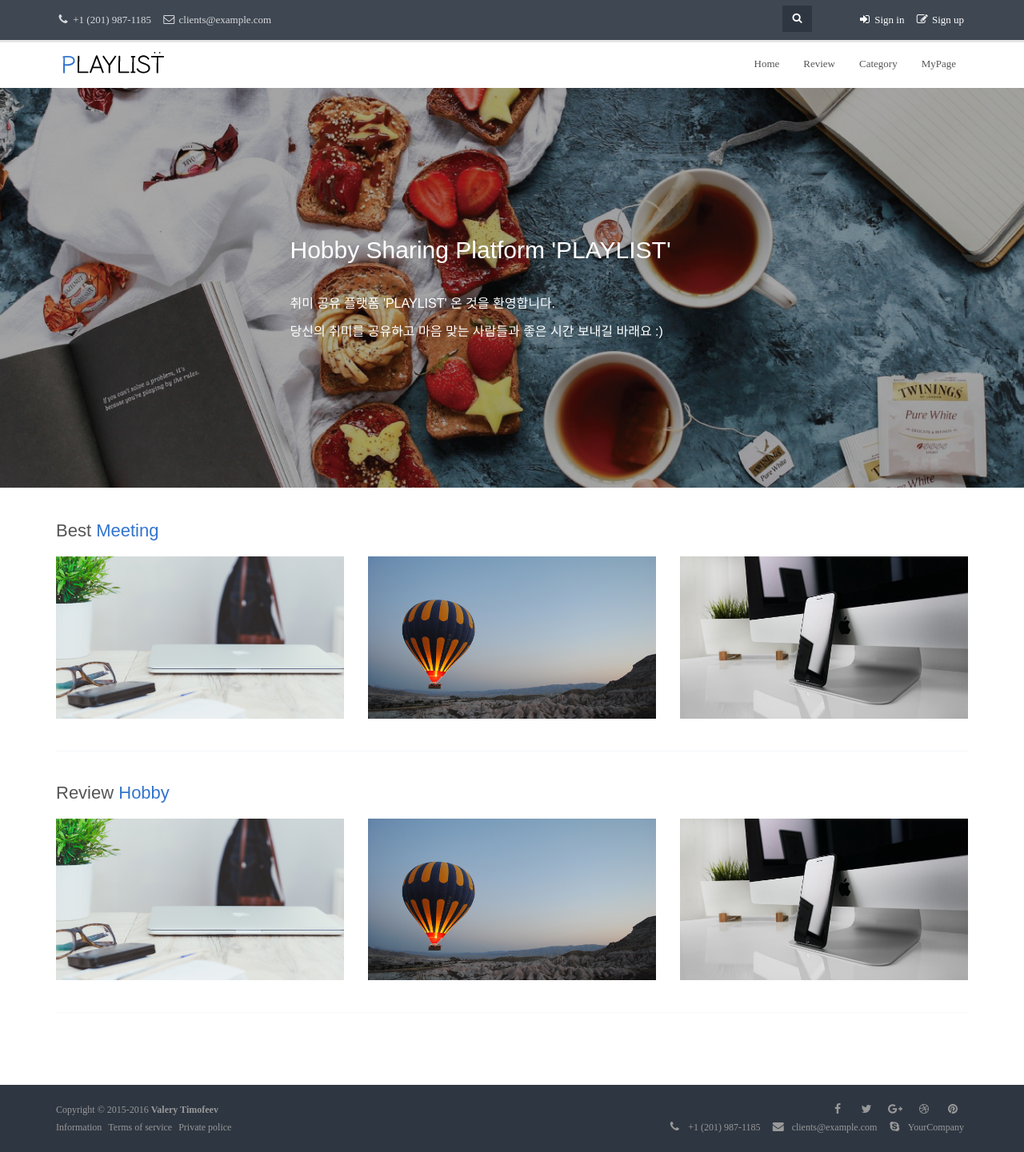
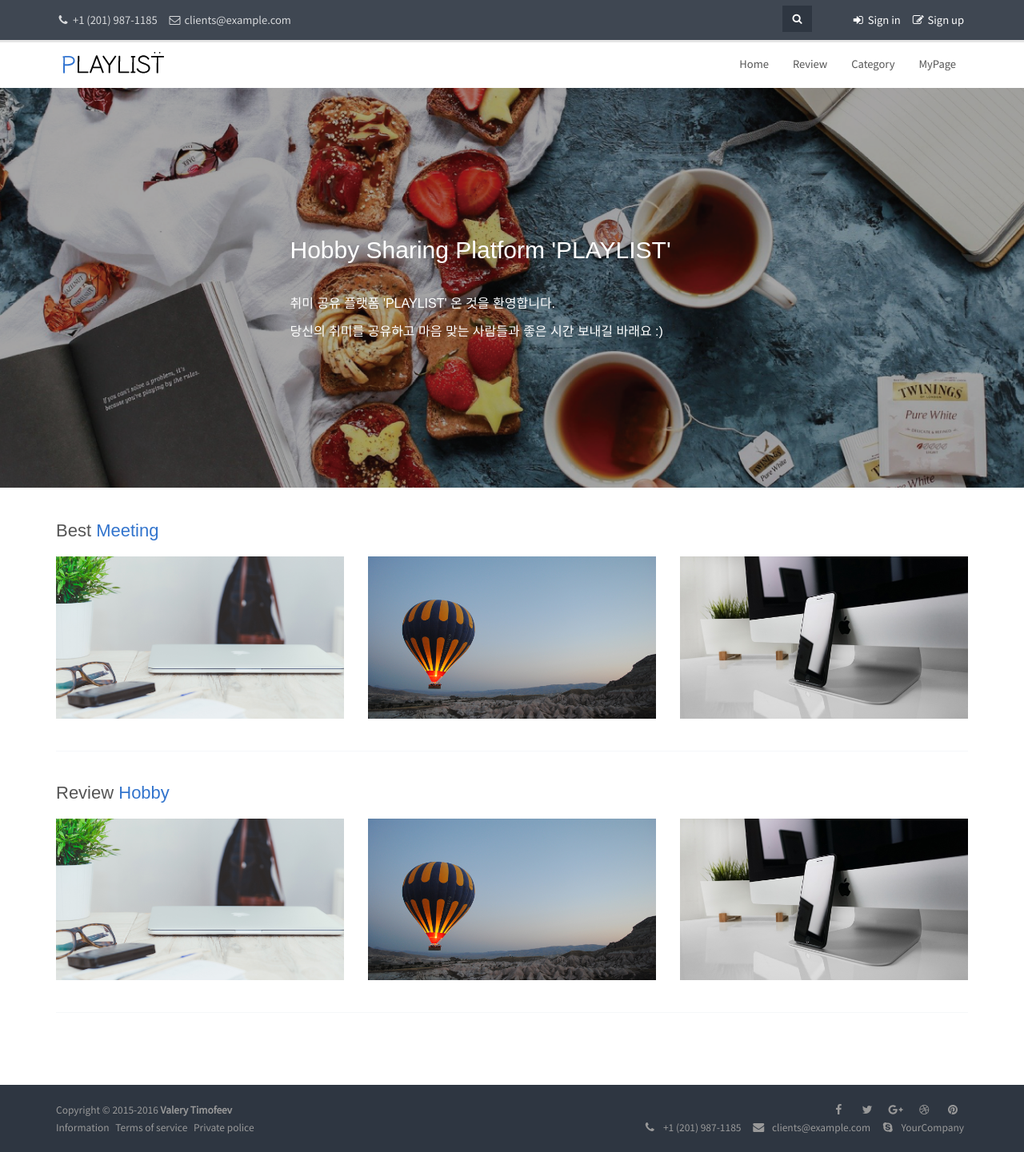
Before and after one commit to yujuck/playlist2, a Node server app: page / in a window 1280 px wide. Shown: the whole page at 80% size. Run offline with Node 20, Linux system fonts and the light colour scheme; some libraries are stand-ins or nearby versions; some web fonts are replaced.

Commit message:
글씨체 변경

```diff
--- a/public/css/web-font.css
+++ b/public/css/web-font.css
@@ -1,5 +1,7 @@
-@import url('https://fonts.googleapis.com/css?family=Noto+Serif+KR&display=swap');
+/* @import url('https://fonts.googleapis.com/css?family=Noto+Serif+KR&display=swap'); */
+@import url('https://fonts.googleapis.com/css?family=Noto+Sans+KR&display=swap');
 
 body {
-    font-family: 'Noto Serif KR', serif;
+    /* font-family: 'Noto Serif KR', serif; */
+    font-family: 'Noto Sans KR', sans-serif;
 }
```
